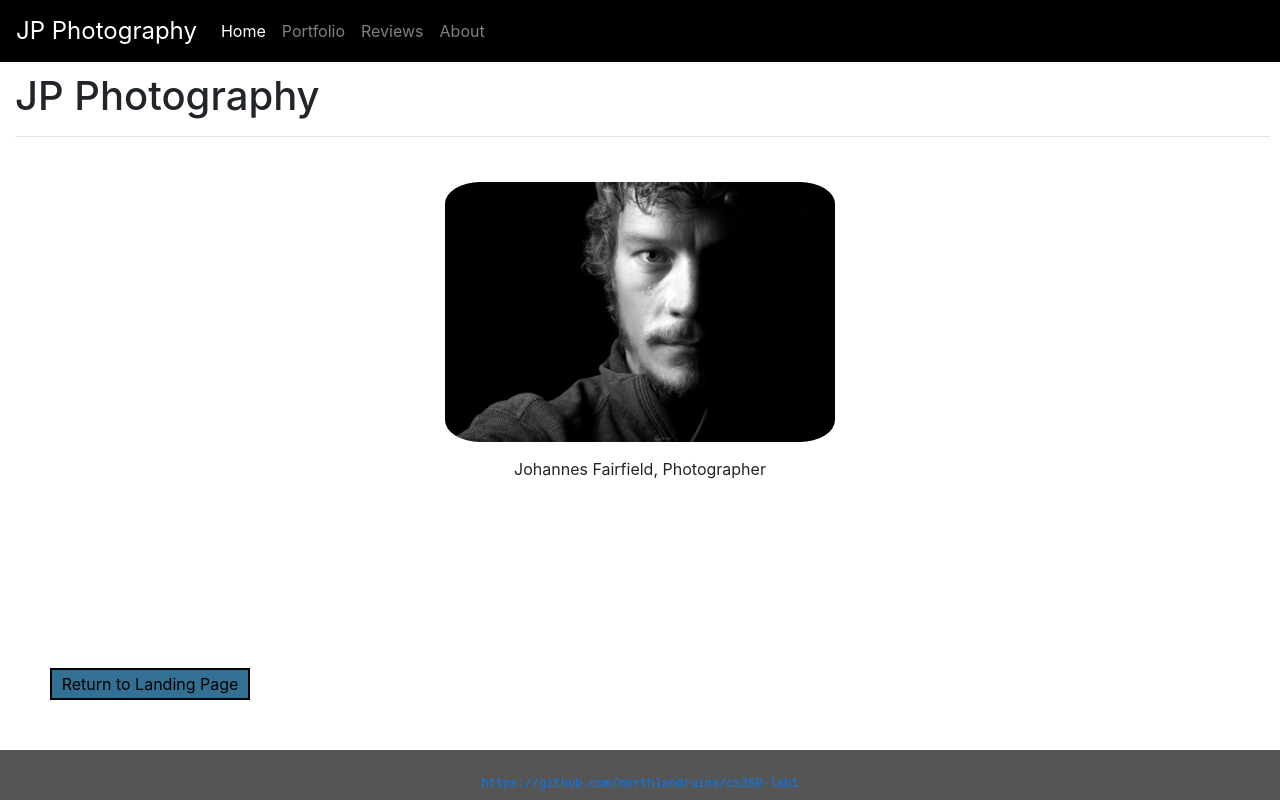
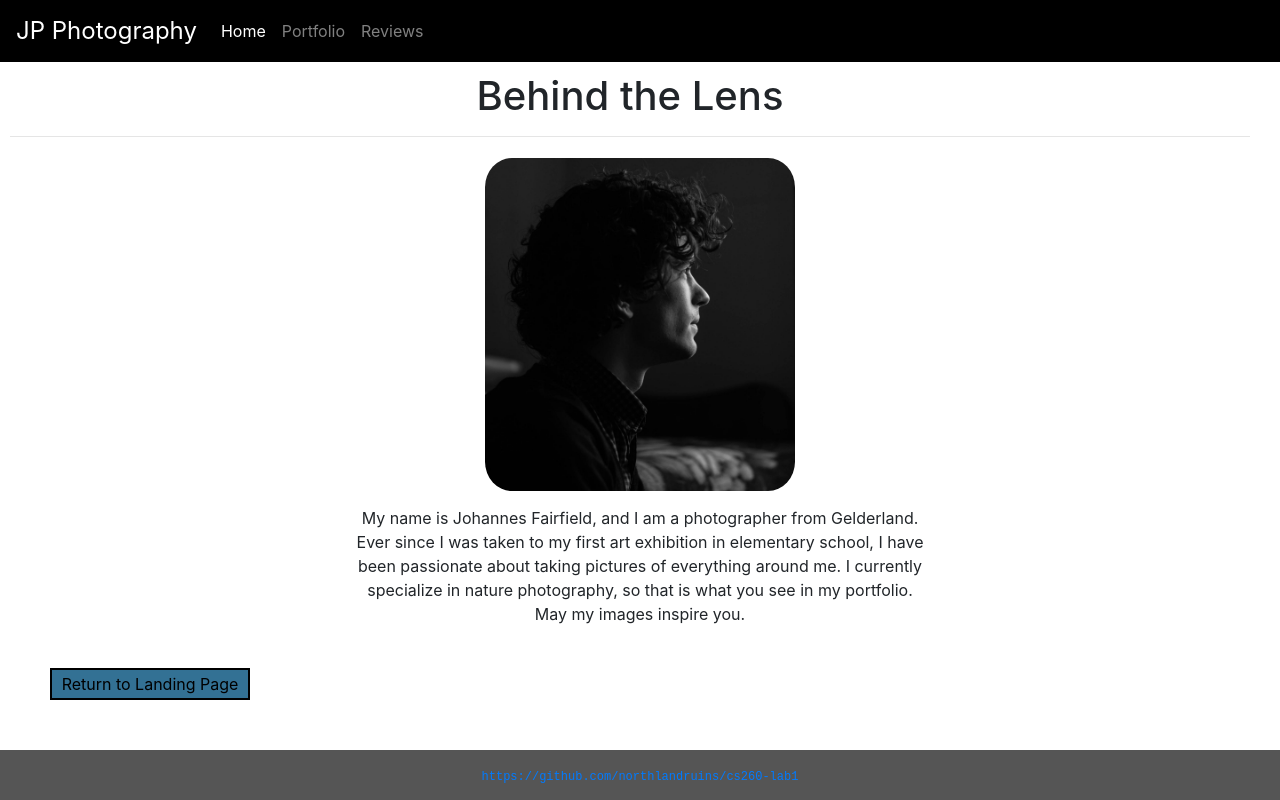
Before and after one commit to levimhuillet/cs260-lab1, a plain HTML site: page index.html in a window 1280 px wide. Drawn offline with nearby package versions, Linux system fonts and the light colour scheme.

Commit message:
Added zoom effect

```diff
--- a/css/styles.css
+++ b/css/styles.css
@@ -7,9 +7,14 @@
   font-size: x-large;
 }
 
-img {
+.expand img {
   max-width: 100%;
-  /*Inside of whatever it is contained in*/
+  transition: 1.0s ease;
+}
+
+.expand img:hover {
+  transform: scale(2.0);
+  z-index: 1;
 }
 
 .profile img {
@@ -36,7 +41,8 @@ img {
 
 h1 {
   margin: 10px;
-  padding-left: 5px;
+  padding-right: 20px;
+  text-align: center;
 }
 
 h2 {
@@ -64,13 +70,12 @@ p {
 
 footer {
   background-color: #555;
-  color: white;
-  padding: 15px;
+  position: fixed;
   bottom: 0;
   left: 0;
   right: 0;
   height: 50px;
-  position: fixed;
+  padding: 8px;
 }
 
 section {
--- a/index.html
+++ b/index.html
@@ -25,22 +25,24 @@
           <li class="nav-item">
             <a class="nav-link" href="./pages/review.html">Reviews</a>
           </li>
-        <li class="nav-item">
-          <a class="nav-link" href="./pages/about.html">About</a>
-        </li>
         </ul>
       </div>
     </nav>
-  <h1 class="initial">
-    JP Photography
-    <hr class="initial">
+    <h1>Behind the Lens
+      <hr>
     </h1>
-  <div class="profile">
-    <br>
-    <img src="./images/portfolio/profile.jpg">
+    <div class="profile2">
+      <img src="./images/portfolio/profile2.jpeg">
     </div>
     <p>
-    Johannes Fairfield, Photographer
+      My name is Johannes Fairfield, and I am a photographer from Gelderland.
+      <br>
+      Ever since I was taken to my first art exhibition in elementary school,
+      I have been passionate about taking pictures of everything around me.
+      I currently specialize in nature photography, so that is what you
+      see in my portfolio.
+      <br>
+      May my images inspire you.
     </p>
 
     <div class="return">
```
Also changed, not shown: pages/portfolio.html (+3 -6 lines), pages/review.html (+2 -5 lines). Lines whose indentation alone changed are shown as unchanged.
